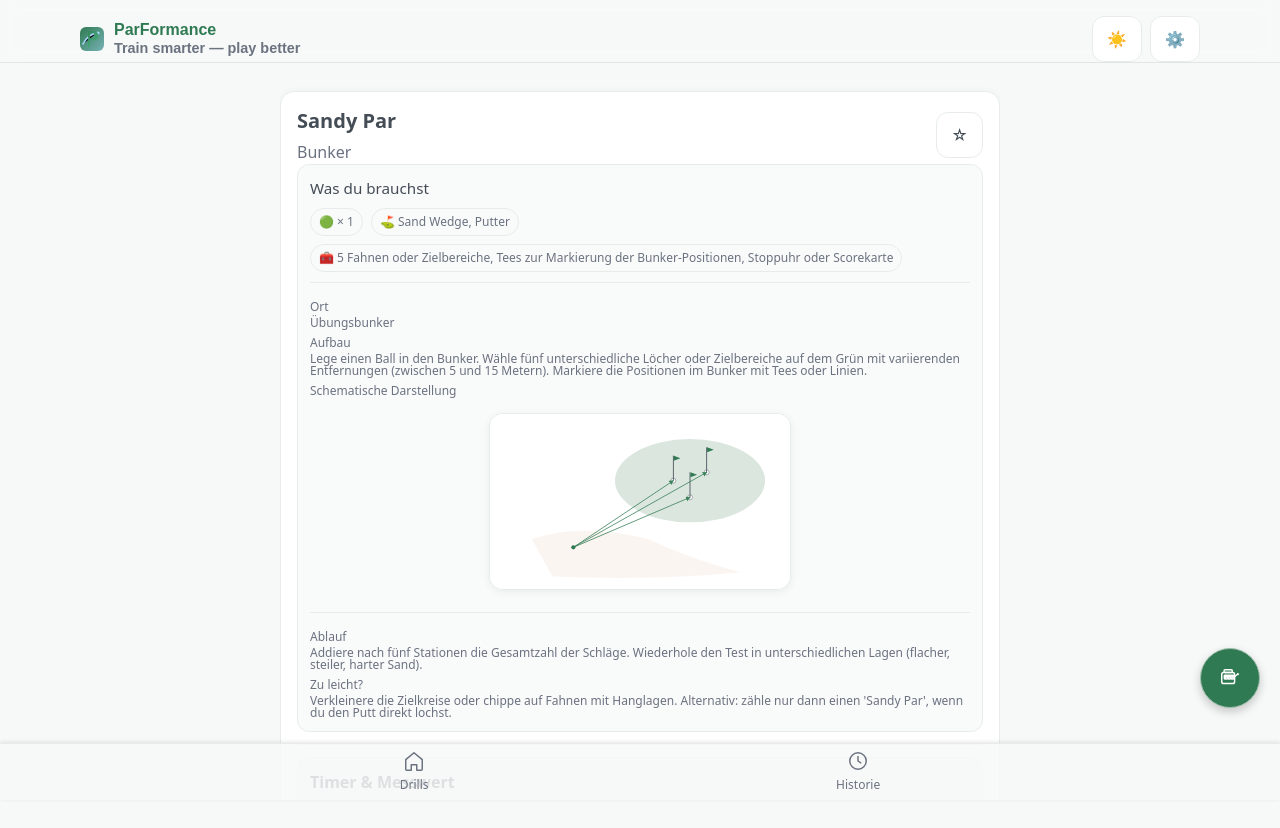
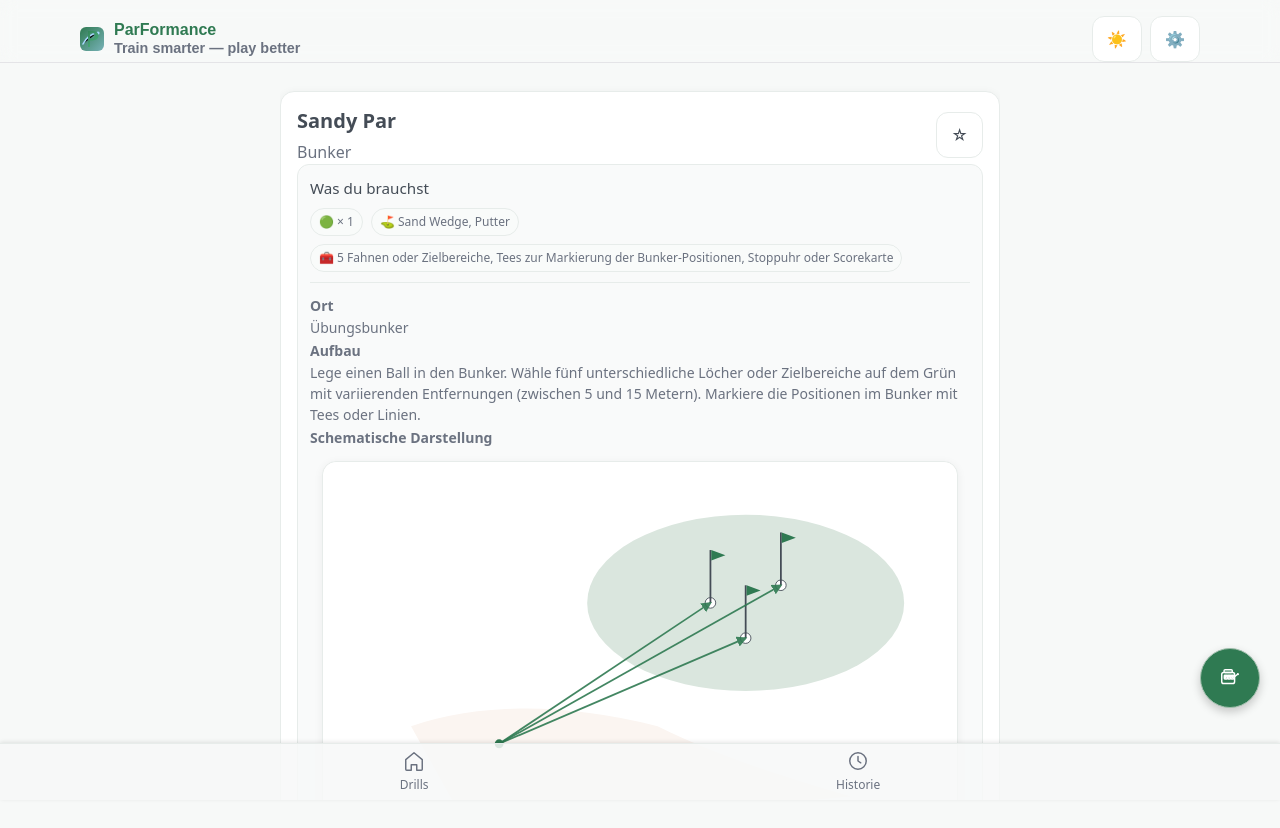
Before and after one commit to bri-b-dev/parformance, a Vue app: page /drill/bunker_sandy_par in a window 1280 px wide. Shown: the top 828 px of the page. Built offline with nearby package versions, Linux system fonts and the light colour scheme.

Commit message:
Enhance DrillDetailGrid and DrillSchema components for consistent styling and improved SVG handling

```diff
--- a/src/components/DrillDetailGrid.vue
+++ b/src/components/DrillDetailGrid.vue
@@ -85,4 +85,9 @@ const schemaLabel = computed(() => props.drill.setup?.schema?.trim() || '—')
     flex-wrap: wrap;
     gap: 6px;
 }
+
+/* Ensure muted labels/paras inside this detail grid render at a consistent size */
+.section .muted {
+    font-size: 14px;
+}
 </style>
--- a/src/components/DrillSchema.vue
+++ b/src/components/DrillSchema.vue
@@ -27,9 +27,19 @@ async function load() {
     const res = await fetch(new URL(src.value, location.href).href, { cache: 'no-cache' })
     if (!res.ok) throw new Error(`HTTP ${res.status}`)
     const ct = res.headers.get('content-type') || ''
-    const text = await res.text()
+    let text = await res.text()
     // Sicherheit: only accept true SVG responses (Vite will return index.html on unknown paths)
     if (ct.includes('text/html') || !text.trim().startsWith('<svg')) throw new Error('Kein SVG (received HTML or invalid content)')
+
+    // Sanitize: some SVGs include global class rules like `.muted { ... }` which
+    // accidentally leak into the document and override app styles. Namespace those
+    // rules so they only apply inside the diagram container.
+    if (text.includes('.muted')) {
+      // handle both `.muted {` and `.muted{` variants
+      text = text.replaceAll('.muted {', '.schema-diagram .muted{')
+      text = text.replaceAll('.muted{', '.schema-diagram .muted{')
+    }
+
     svg.value = text
   } catch (e) {
     svg.value = `<svg xmlns="http://www.w3.org/2000/svg" viewBox="0 0 600 160">
@@ -62,12 +72,19 @@ watch(src, load);
 .schema-diagram :where(svg) {
   display: block;
   width: 100%;
-  max-width: 680px;
+  /* allow the SVG to fill the diagram container; the outer drill card already
+     constrains the overall max-width (720px). Prevent a separate 680px cap
+     that makes some diagrams appear narrower than the card. */
+  max-width: 100%;
   height: auto;
   border-radius: 14px;
   background: var(--surface);
   border: 1px solid var(--border);
   box-shadow: var(--shadow);
+}
+
+.schema-diagram {
+  width: 100%;
 }
 
 .schema-fallback {
--- a/src/views/DrillDetailView.vue
+++ b/src/views/DrillDetailView.vue
@@ -74,9 +74,15 @@ const drill = computed(() => catalog.drills.find(d => d.id === id.value))
 }
 
 .drill-detail-view > :deep(*) {
-  width: 100%;
-  /* Keep a responsive max width: never exceed 720px but leave symmetric gutters on small screens */
-  max-width: min(720px, calc(100vw - 32px));
+  /* Make the wrapper's used width deterministic and include padding in the
+     box-sizing so measurements reflect the visible outer size. We compute
+     a responsive width and cap it with a max-width. Using an explicit
+     width + max-width (instead of min()) reduces ambiguity when measuring
+     via offsetWidth/clientWidth vs computed style. */
+  box-sizing: border-box;
+  /* Start from the viewport minus symmetric gutters (32px), but never exceed 720px */
+  width: calc(100vw - 32px);
+  max-width: 720px;
   margin: 0 auto;
   /* Symmetric internal gutter so content appears centered on narrow viewports */
   padding-inline: 16px;
```
Also changed, not shown: src/data/drills.json.
